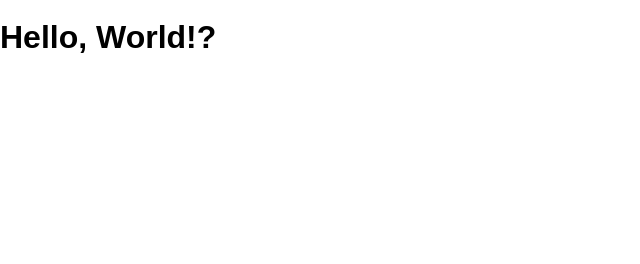
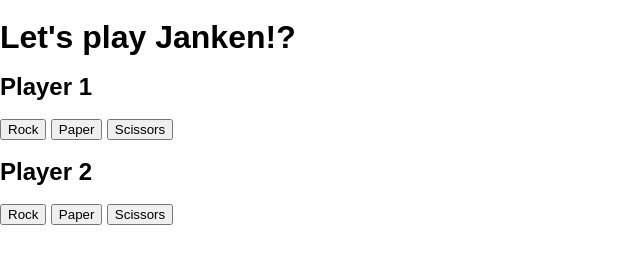
Before and after one commit to AaronStPete/Janken, a website: page public/index.html in a window 1280 px wide. Shown: the whole page, without its empty margins (0-640 px from the left). Drawn offline with Linux system fonts and the light colour scheme.

Commit message:
Built basic html

```diff
--- a/public/index.html
+++ b/public/index.html
@@ -7,7 +7,27 @@
     <link rel="stylesheet" href="/screen.css">
   </head>
   <body>
-    <h1>Hello, World!</h1>
+    <h1>Let's play Janken!</h1>
+    <section class="player">
+      <section>
+        <h2>Player 1</h2>
+      </section>
+      <section>
+        <button>Rock</button>
+        <button>Paper</button>
+        <button>Scissors</button>
+      </section>
+    </section>
+    <section class="player">
+      <section>
+        <h2>Player 2</h2>
+      </section>
+      <section>
+        <button>Rock</button>
+        <button>Paper</button>
+        <button>Scissors</button>
+      </section>
+    </section>
     <script src="/main.js" charset="utf-8"></script>
   </body>
 </html>
```
